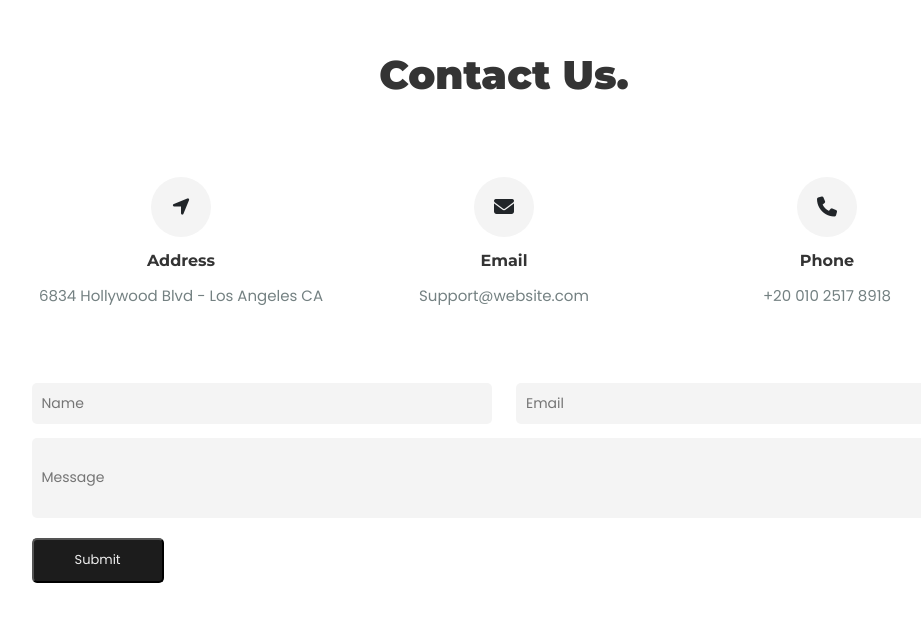
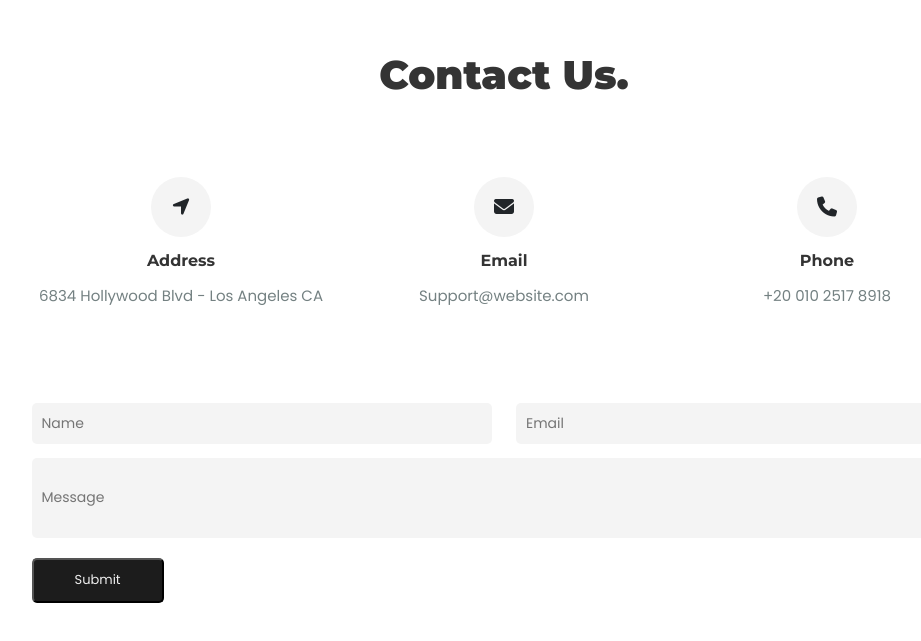
Before and after one commit to shimanto-sarkar/shimanto_porfolio, a plain HTML site: page index.html in a window 1280 px wide. Shown: the part 4334-4975 px from the top of the page, without its empty margins (136-1057 px from the left). Drawn offline with nearby package versions, Linux system fonts and the light colour scheme.

Commit message:
project done

```diff
--- a/css/style.css
+++ b/css/style.css
@@ -27,9 +27,7 @@ a{
     --poppins : "Poppins", serif;
     --montserrat : "Montserrat", serif;
 }
-.container{
-    /* padding: 0 60px; */
-}
+
 img{
     width: 100%;
     max-width: 100%;
@@ -529,6 +527,7 @@ img{
     font: 400 14px var(--poppins);
     color: #757575;
     border-radius: 5px;
+    margin-top: 20px;
 }
 
 #contact .message{
```
